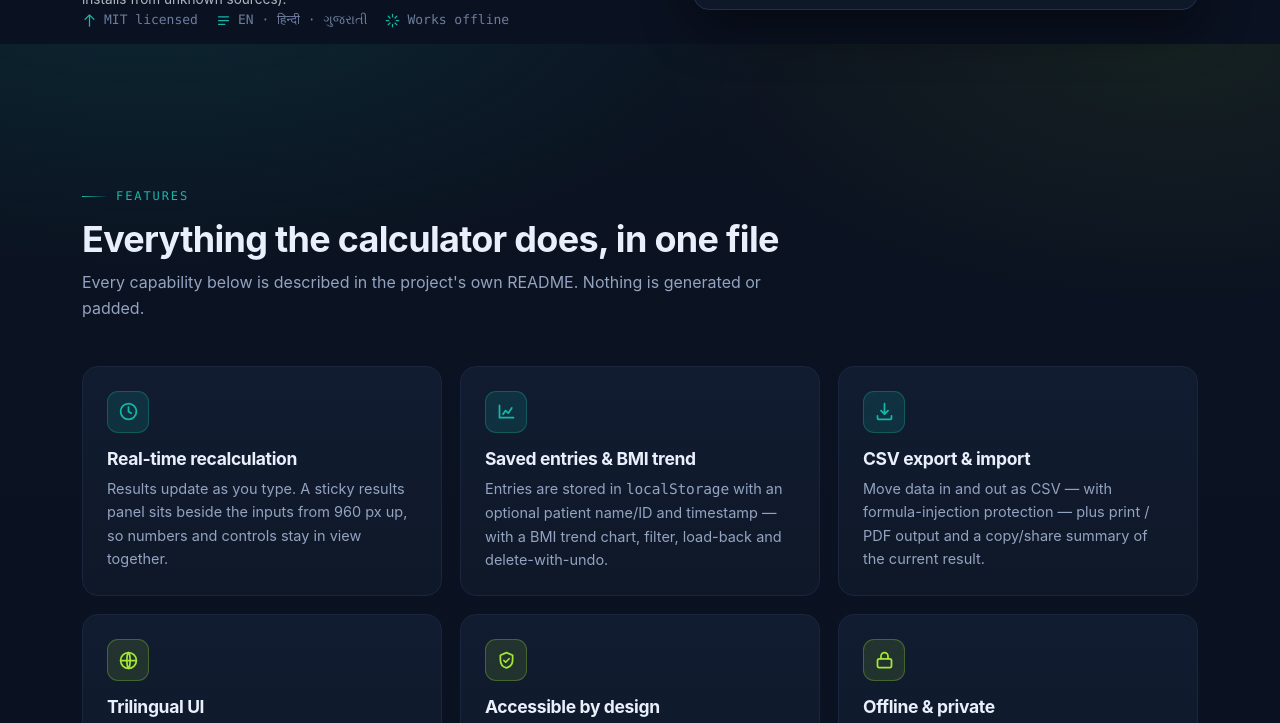
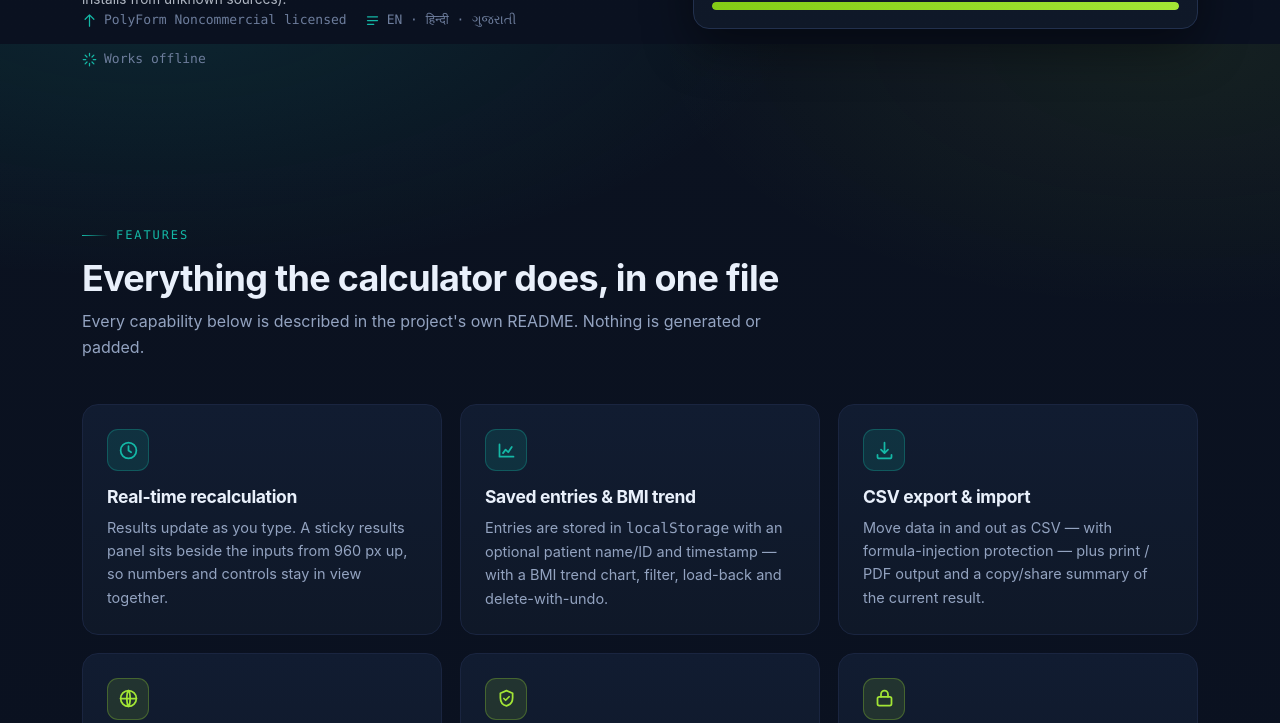
Before and after one commit to drsamonline/bmi-bmr-tdee-macros-fluid-calculator, a website: page docs/index.html in a window 1280 px wide. Shown: the part 756-1479 px from the top of the page. Drawn offline with Linux system fonts and the light colour scheme.

Commit message:
licence: PolyForm Noncommercial 1.0.0 (docs/index.html)

```diff
--- a/docs/index.html
+++ b/docs/index.html
@@ -417,7 +417,7 @@ html.js .reveal.in{opacity:1;transform:none}
       <p class="dl-note" style="margin:.85rem 0 0;font-size:.85rem;line-height:1.55;opacity:.75;max-width:64ch">Free &amp; fully offline &mdash; nothing to install. The Android .apk is sideload-only (allow installs from unknown sources).</p>
 
       <div class="hero-meta">
-        <span><svg viewBox="0 0 24 24" fill="none" stroke="currentColor" stroke-width="2" aria-hidden="true"><path d="M12 3v18M5 10l7-7 7 7" stroke-linecap="round" stroke-linejoin="round"/></svg>MIT licensed</span>
+        <span><svg viewBox="0 0 24 24" fill="none" stroke="currentColor" stroke-width="2" aria-hidden="true"><path d="M12 3v18M5 10l7-7 7 7" stroke-linecap="round" stroke-linejoin="round"/></svg>PolyForm Noncommercial licensed</span>
         <span><svg viewBox="0 0 24 24" fill="none" stroke="currentColor" stroke-width="2" aria-hidden="true"><path d="M4 6h16M4 12h16M4 18h10" stroke-linecap="round"/></svg>EN · हिन्दी · ગુજરાતી</span>
         <span><svg viewBox="0 0 24 24" fill="none" stroke="currentColor" stroke-width="2" aria-hidden="true"><path d="M12 2v4M12 18v4M2 12h4M18 12h4M5 5l3 3M16 16l3 3M19 5l-3 3M8 16l-3 3" stroke-linecap="round"/></svg>Works offline</span>
       </div>
@@ -516,7 +516,7 @@ html.js .reveal.in{opacity:1;transform:none}
       <img src="https://img.shields.io/badge/Offline-ready-success" alt="Offline ready" loading="lazy" onerror="this.style.display='none'">
       <img src="https://img.shields.io/badge/Single_file-1_HTML-important" alt="Single HTML file" loading="lazy" onerror="this.style.display='none'">
       <img src="https://img.shields.io/badge/i18n-EN_%7C_HI_%7C_GU-orange" alt="Trilingual" loading="lazy" onerror="this.style.display='none'">
-      <img src="https://img.shields.io/badge/License-MIT-blue" alt="MIT license" loading="lazy" onerror="this.style.display='none'">
+      <img src="https://img.shields.io/badge/License-PolyForm_Noncommercial_1.0.0-blue" alt="PolyForm Noncommercial license" loading="lazy" onerror="this.style.display='none'">
       <img src="https://img.shields.io/github/last-commit/drsamonline/bmi-bmr-tdee-macros-fluid-calculator" alt="Last commit" loading="lazy" onerror="this.style.display='none'">
     </div>
     <div class="css-badges reveal">
@@ -724,7 +724,7 @@ html.js .reveal.in{opacity:1;transform:none}
         <a href="https://github.com/drsamonline/bmi-bmr-tdee-macros-fluid-calculator" rel="noopener">Repository</a>
         <a href="play/">Live demo</a>
         <a href="https://github.com/drsamonline/bmi-bmr-tdee-macros-fluid-calculator/blob/main/README.md" rel="noopener">README</a>
-        <a href="https://github.com/drsamonline/bmi-bmr-tdee-macros-fluid-calculator/blob/main/LICENSE" rel="noopener">MIT License</a>
+        <a href="https://github.com/drsamonline/bmi-bmr-tdee-macros-fluid-calculator/blob/main/LICENSE" rel="noopener">PolyForm Noncommercial License 1.0.0</a>
       </div>
       <div class="foot-col">
         <h4>Sources</h4>
```
